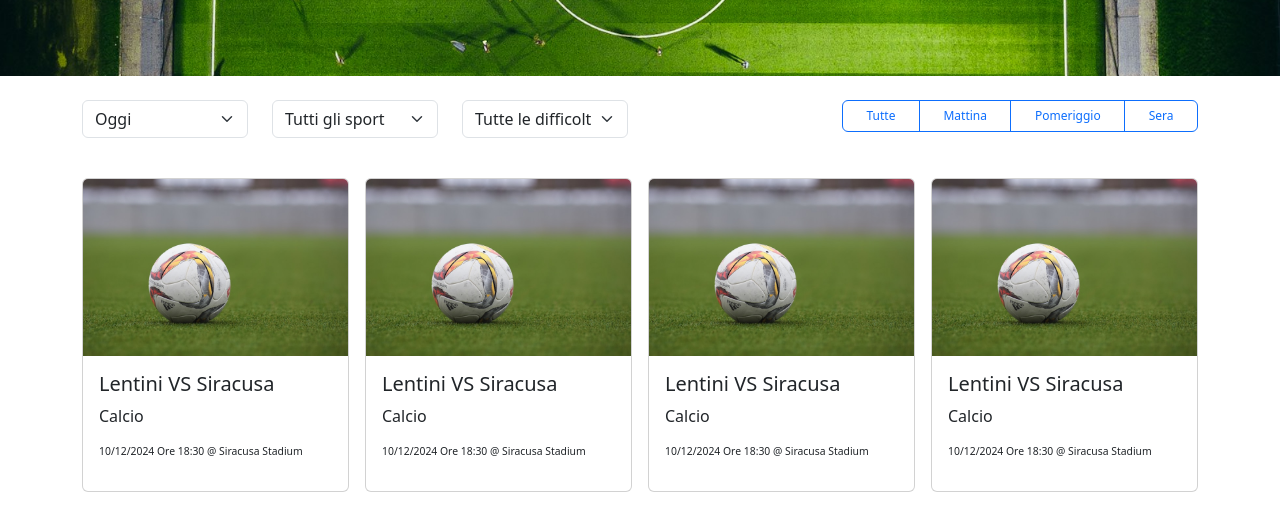
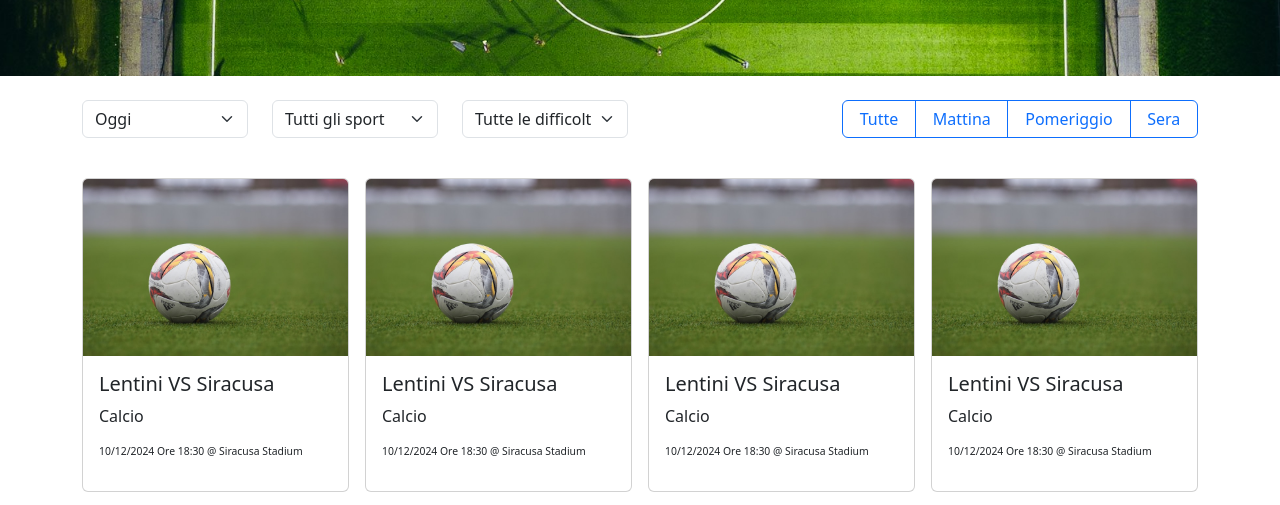
Before and after one commit to AlessioValastro/Paradigma-Bootstrap, a plain HTML site: page index.html in a window 1280 px wide. Shown: the part 280-785 px from the top of the page. Drawn offline with nearby package versions, Linux system fonts and the light colour scheme.

Commit message:
non era il final commit

```diff
--- a/index.html
+++ b/index.html
@@ -30,9 +30,6 @@
         font-size: 0.65rem;
       }
 
-      .btn-outline-primary{
-        font-size: .75rem;
-      }
     </style>
     <!-- navbar -->
     <nav class="navbar bg-body-tertiary">
```
